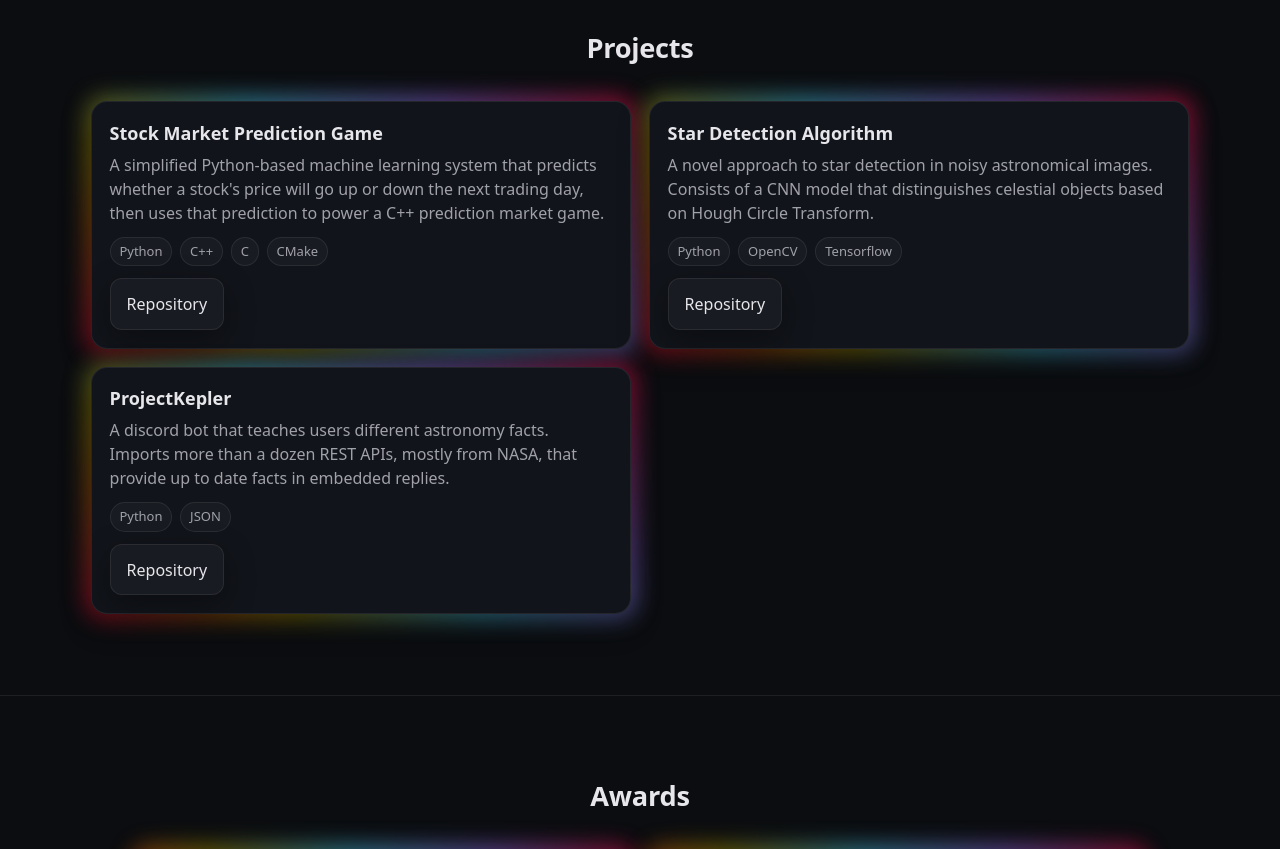
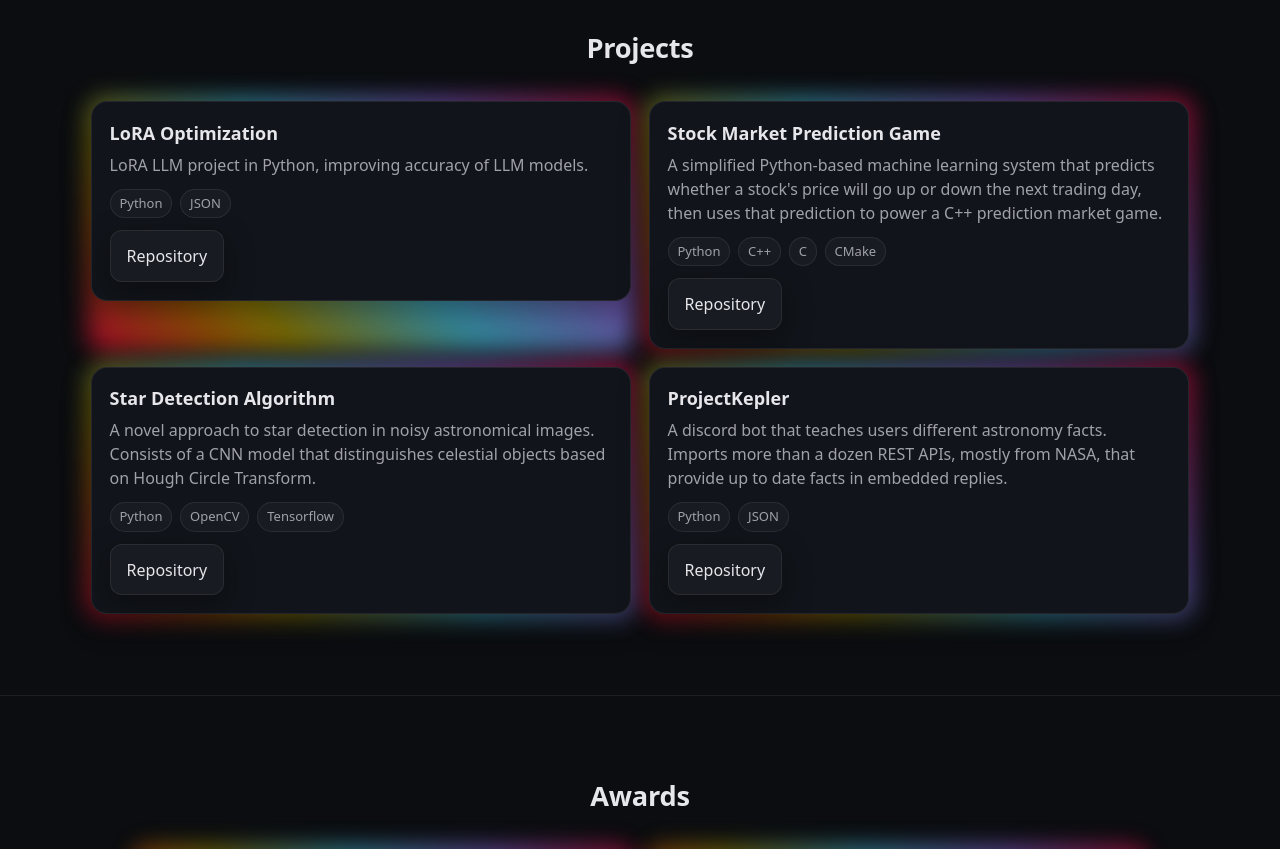
Before and after one commit to marrypy/personal-site, a React (Vite) app: page / in a window 1280 px wide. Shown: the part 2660-3509 px from the top of the page. Built offline with nearby package versions, Linux system fonts and the light colour scheme.

Commit message:
Update projects

```diff
--- a/src/content/content.ts
+++ b/src/content/content.ts
@@ -119,6 +119,15 @@ export type ExperienceItem = {
 
   export const projects: ProjectItem[] = [
     {
+      name: "LoRA Optimization",
+      description:
+        "LoRA LLM project in Python, improving accuracy of LLM models.",
+      tech: ["Python", "JSON"],
+      links: [
+        { label: "Repository", href: "https://github.com/marrypy/LoRA-Optimization" }
+      ]
+    },
+    {
       name: "Stock Market Prediction Game",
       description:
         "A simplified Python-based machine learning system that predicts whether a stock's price will go up or down the next trading day, then uses that prediction to power a C++ prediction market game.",
```
